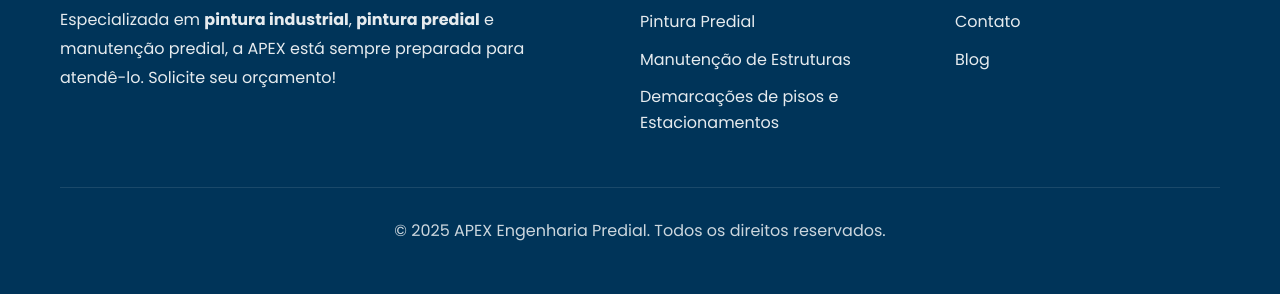
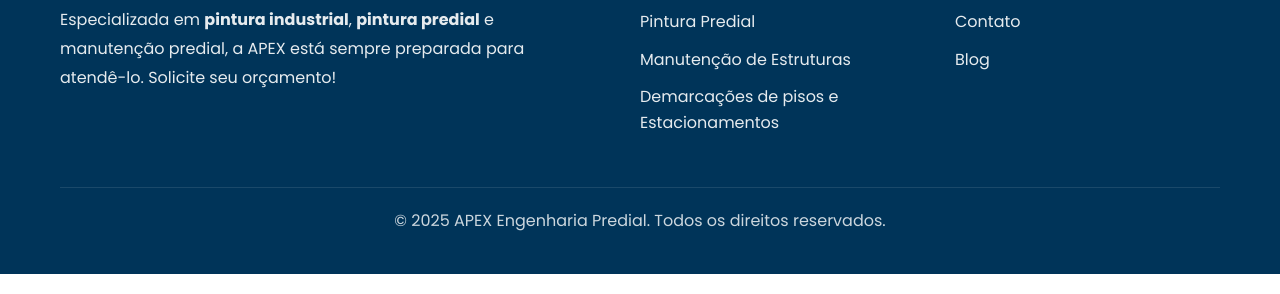
Before and after one commit to RafaRighi/apex-engenharia-predial, a website: page index.html in a window 1280 px wide. Shown: the part 9929-10223 px from the top of the page. Drawn offline with Linux system fonts and the light colour scheme.

Commit message:
fix: Aproxima texto de copyright da borda inferior do rodapé
- Reduz padding-top do footer-bottom de 30px para 20px
- Adiciona padding-bottom de 10px no footer-bottom
- Reduz padding-bottom geral do footer de 50px para 30px
- Texto de copyright fica mais próximo da borda inferior

```diff
--- a/css/main.css
+++ b/css/main.css
@@ -967,7 +967,7 @@
 .footer {
     background: var(--secondary-color);
     color: var(--white);
-    padding: 60px 0 50px;
+    padding: 60px 0 30px;
 }
 
 .footer-content {
@@ -1068,7 +1068,8 @@
 
 .footer-bottom {
     text-align: center;
-    padding-top: 30px;
+    padding-top: 20px;
+    padding-bottom: 10px;
     border-top: 1px solid rgba(255, 255, 255, 0.1);
 }
 
```
